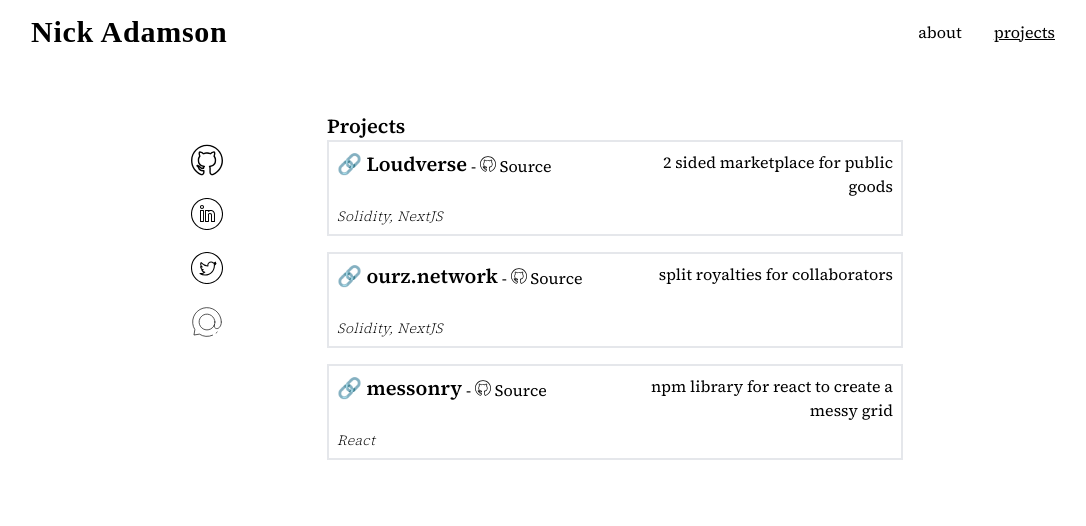
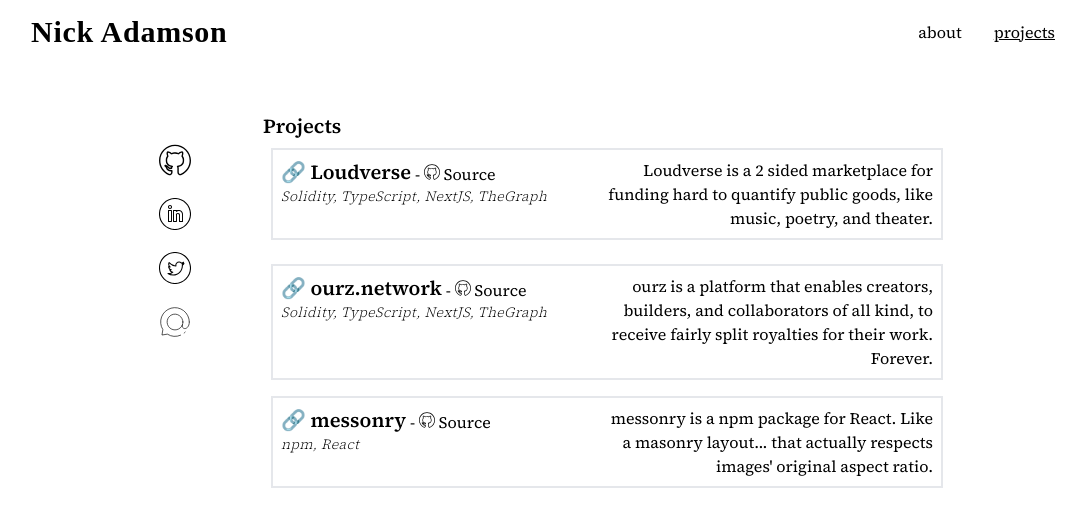
Before and after one commit to nickadamson/dotdev, a Next.js app: page /projects in a window 1280 px wide. Shown: the top 526 px of the page, without its empty margins (97-1183 px from the left). Built offline with nearby package versions, Linux system fonts and the light colour scheme.

Commit message:
fix: project wording/styling

```diff
--- a/src/components/Layout/index.tsx
+++ b/src/components/Layout/index.tsx
@@ -18,8 +18,8 @@ const Layout: FC<LayoutProps> = ({ children }) => {
             <Navbar />
           </div>
         </header>
-        <div className="flex justify-center mx-auto mt-12 w-full max-w-3xl max-h-full">
-          <div className="flex flex-col items-center self-start pt-8 mr-24 space-y-4 w-12 h-max">
+        <div className="flex justify-center mx-auto mt-12 w-full max-w-4xl max-h-full">
+          <div className="flex flex-col items-center self-start pt-8 mr-16 space-y-4 w-12 h-max">
             <SocialLinks />
           </div>
           <div className="w-3/4">
--- a/src/components/ProjectCard.tsx
+++ b/src/components/ProjectCard.tsx
@@ -11,11 +11,10 @@ const ProjectCard: FC<ProjectCardProps> = ({ project }) => {
   const { name, github, link, stack, description } = project;
 
   return (
-    <div className="flex flex-col p-2 w-full h-24 border-2 max-w-1/3">
-      <div className="flex justify-between h-full">
-        <div className="flex flex-col justify-between h-full text-left">
-          <h3 className="text-xl font-semibold">
-            <div className="flex space-x-1">
+    <div className="flex flex-col p-2 m-2 w-full border-2 h-max max-w-1/3">
+      <div className="flex justify-between w-full h-full">
+        <div className="flex flex-col justify-between h-full text-xl font-semibold text-left">
+          <h3 className="flex space-x-1">
             <a href={link}>&#128279; {name}</a>
             <a className="self-end" href={github}>
               <div className="text-base font-normal">
@@ -29,12 +28,11 @@ const ProjectCard: FC<ProjectCardProps> = ({ project }) => {
                 Source
               </div>
             </a>
-            </div>
           </h3>
           <p className="text-sm italic font-light tracking-wide">{stack}</p>
         </div>
-        <div className="w-1/2">
-          <p className="text-right">{description}</p>
+        <div className="w-1/2 max-w-3/4">
+          <p className="text-right break-normal">{description}</p>
         </div>
       </div>
     </div>
--- a/src/pages/projects.tsx
+++ b/src/pages/projects.tsx
@@ -17,22 +17,25 @@ const projects: Project[] = [
     name: "Loudverse",
     github: "https://github.com/neodaoist/loudverse/",
     link: "https://loudverse.com/",
-    stack: "Solidity, NextJS",
-    description: "2 sided marketplace for public goods",
+    stack: "Solidity, TypeScript, NextJS, TheGraph",
+    description:
+      "Loudverse is a 2 sided marketplace for funding hard to quantify public goods, like music, poetry, and theater.",
   },
   {
     name: "ourz.network",
     github: "https://github.com/ourz-network/",
     link: "https://ourz.network/",
-    stack: "Solidity, NextJS",
-    description: "split royalties for collaborators",
+    stack: "Solidity, TypeScript, NextJS, TheGraph",
+    description:
+      "ourz is a platform that enables creators, builders, and collaborators of all kind, to receive fairly split royalties for their work. Forever.",
   },
   {
     name: "messonry",
     github: "https://github.com/nickadamson/messonry/",
     link: "https://nickadamson.github.io/messonry/?path=/story/example-introduction--page",
-    stack: "React",
-    description: "npm library for react to create a messy grid",
+    stack: "npm, React",
+    description:
+      "messonry is a npm package for React. Like a masonry layout... that actually respects images' original aspect ratio.",
   },
 ];
 
```
Lines whose indentation alone changed are shown as unchanged.
